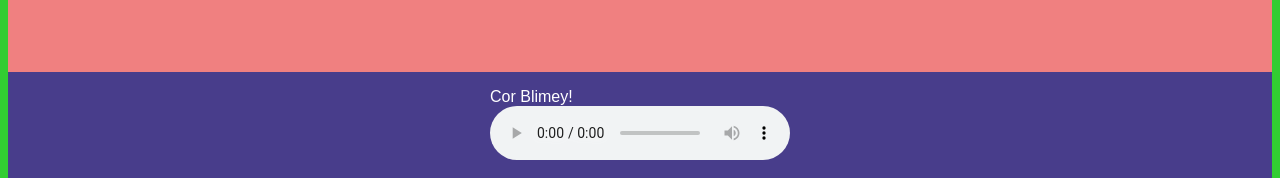
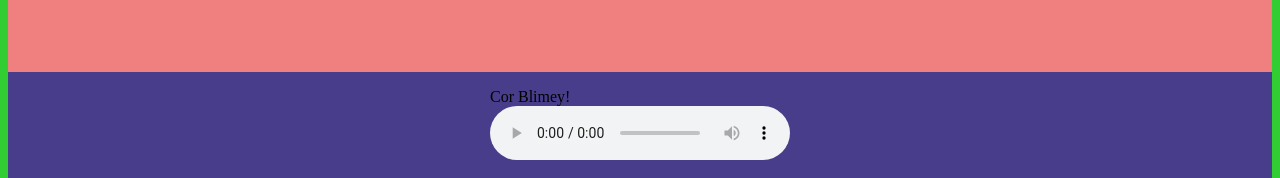
Before and after one commit to odsajomale/FlexboxRundown, a plain HTML site: page index.html in a window 1280 px wide. Shown: the part 1849-2027 px from the top of the page. Drawn offline with Linux system fonts and the light colour scheme.

Commit message:
changed font family

```diff
--- a/styles.css
+++ b/styles.css
@@ -123,7 +123,7 @@ justify-content: center;
 }
 
 figcaption {
-font-family: fantasy;
+font-family:'Segoe UI', Tahoma, Geneva, Verdana, sans-serif
 color: white;
 
 }
```
